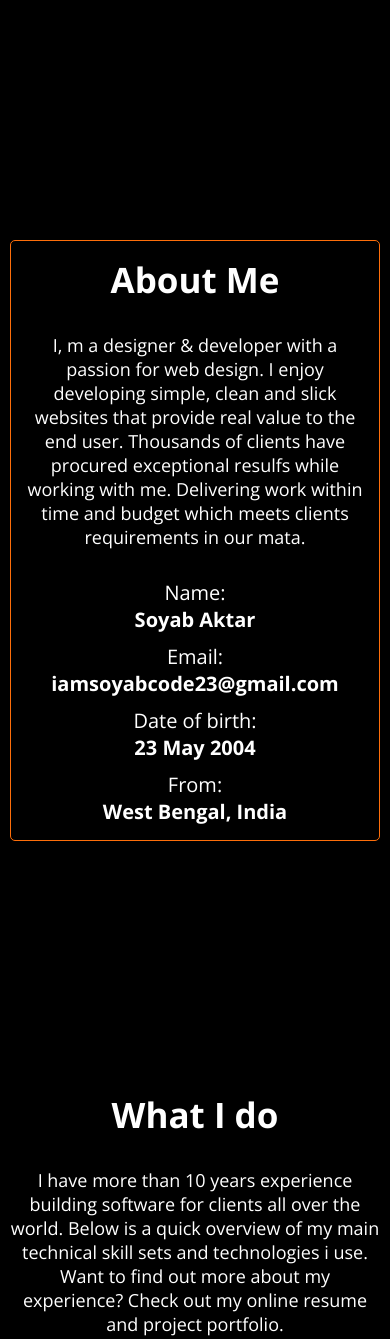
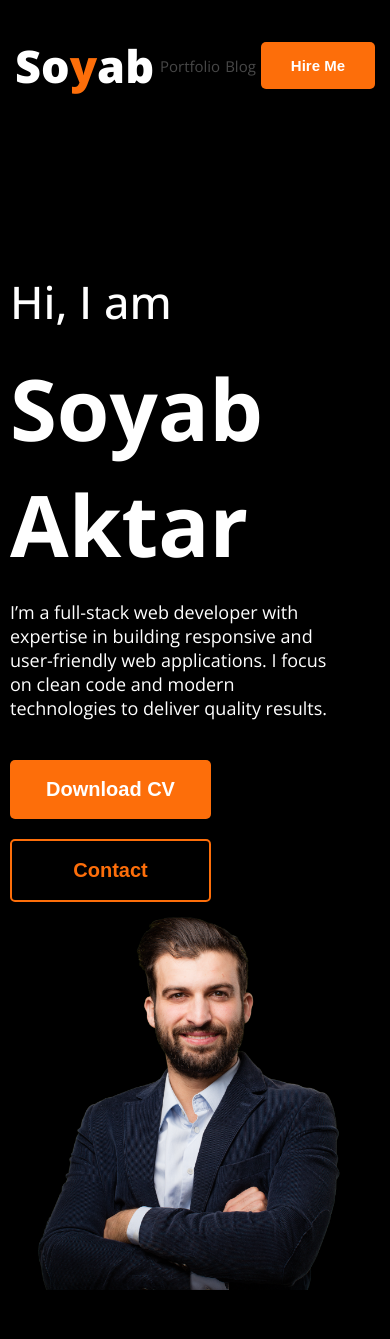
Before and after one commit to Soyab-Aktar/Responsive-Portfolio, a plain HTML site: page index.html in a window 390 px wide. Shown: the top 1339 px of the page. Drawn offline with nearby package versions, Linux system fonts and the light colour scheme.

Commit message:
Responsive completed

```diff
--- a/index.html
+++ b/index.html
@@ -13,7 +13,7 @@
 </head>
 
 <body class="open-sans-normal">
-    <header class="header-one hide ">
+    <header class="header-one ">
         <nav>
             <h3 class="navh">So<span class="spanh">y</span>ab</h3>
             <ul>
@@ -30,14 +30,18 @@
                 <p class="banner-talk" class="dark-2">I’m a full-stack web developer with expertise in building
                     responsive and user-friendly web applications. I focus on clean code and modern technologies to
                     deliver quality results.</p>
-                <button id="banner-b1">Download CV</button>
-                <button id="banner-b2">Contact</button>
+                <div class="btn2">
+
+                    <button id="banner-b1">Download CV</button>
+                    <button id="banner-b2">Contact</button>
+
+                </div>
             </div>
             <img class="banner-img" src="./images/hardy.png" alt="">
         </div>
     </header>
 
-    <header class="sec-header   ">
+    <header class="sec-header ">
         <div class="main">
             <h1 class="sec-h1">About Me</h1>
             <p class="sec-p">I, m a designer & developer with a passion for web design. I enjoy developing simple, clean
@@ -67,7 +71,7 @@
         </div>
     </header>
 
-    <header class="header-thr   ">
+    <header class="header-thr ">
         <h1 class="thr-h1">What I do</h1>
         <p class="thr-p">I have more than 10 years experience building software for clients all over the world. Below is
             a quick overview of my main technical skill sets and technologies i use. Want to find out more about my
@@ -108,7 +112,7 @@
         </div>
     </header>
 
-    <header class="main-four   ">
+    <header class="main-four ">
         <h1 class="four-h1">A summary of My Resume</h1>
         <div class="data">
             <div class="edu">
@@ -167,7 +171,7 @@
         <button class="btn-3">Download CV</button>
     </header>
 
-    <footer>
+    <footer >
         <div class="social ">
             <h1 class="social-h1">Lets Connect</h1>
             <p class="social-p">Please fill out the form on this section to contact with me or call between 9:00 A.M and
--- a/style.css
+++ b/style.css
@@ -68,6 +68,14 @@ nav li a {
     max-width: 580px;
     /* background-color: aqua; */
     padding-top: 150px;
+    display: flex;
+    flex-direction: column;
+    gap: 10px;
+}
+.btn2{
+    display: flex;
+    /* flex-direction: column; */
+    gap: 5px;
 }
 
 .banner-h3 {
@@ -87,6 +95,7 @@ nav li a {
 }
 
 #banner-b1 {
+    width: 50%;
     background-color: #FD6E0A;
     border: none;
     font-weight: bold;
@@ -98,6 +107,7 @@ nav li a {
 }
 
 #banner-b2 {
+    width: 50%;
     border: 2px solid #FD6E0A;
     font-weight: bold;
     font-size: 20px;
@@ -380,6 +390,55 @@ footer {
 }
 
 @media screen and (max-width:576px) {
+
+    .header-one{
+        background-image: none;
+        padding: 10px;
+    }
+    nav{
+        margin: 25px auto;
+    }
+
+    nav ul li {
+        /* list-style: none; */
+        margin-right: 5px;
+        /* font-weight: 500; */
+    }
+    .navh{
+        margin-left: 5px;
+    }
+    nav li a {
+        /* text-decoration: none; */
+        font-size: 15px;
+    }
+    .btn-p {
+        font-size: 15px;
+        padding: 15px 30px;
+    }
+    .banner-img{
+        width: 100%;
+    }
+    .banner{
+        flex-direction: column;
+        margin-left: 0px;
+    }
+    .btn2{
+        /* display: flex; */
+        flex-direction: column;
+        gap: 20px;
+    }
+    #banner-b1 {
+        width: 60%;
+    }
+
+    #banner-b2 {
+        width: 60%;
+    }
+
+
+
+
+
     .sec-header {
         padding: 10px;
     }
```
